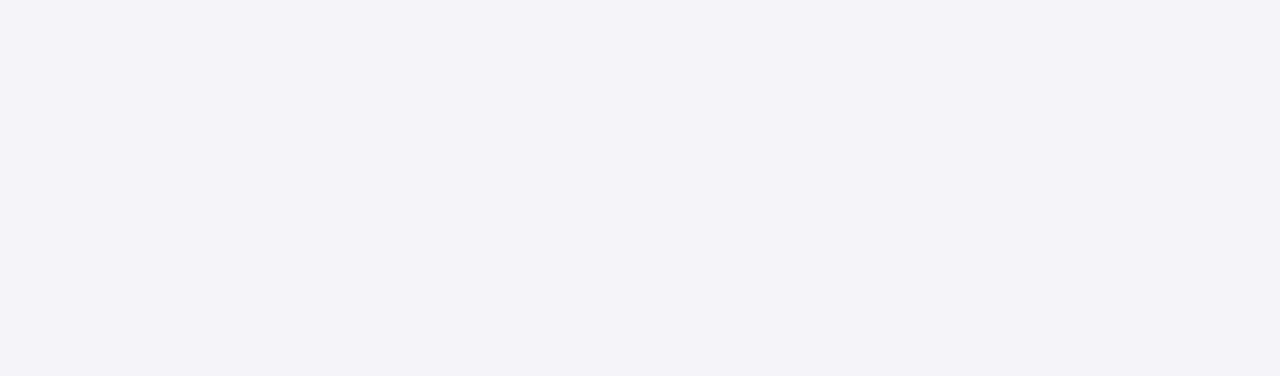
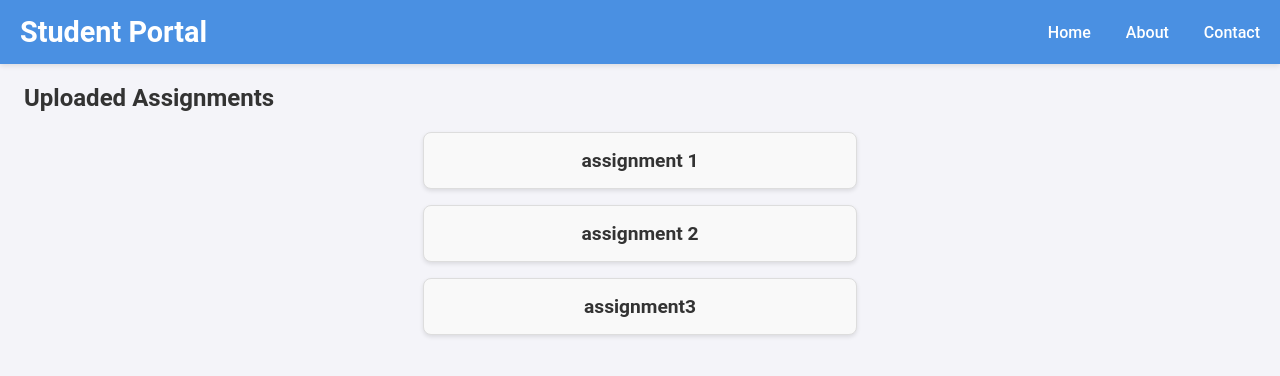
Before and after one commit to 4l0sh/studentPortal, a React (Vite) app in the folder studentportal/: page /student/home in a window 1280 px wide. Before the commit this address had no page. Shown: the top 376 px of the page. Built offline with nearby package versions, Linux system fonts and the light colour scheme.

Commit message:
student home page

```diff
--- a/studentportal/src/App.jsx
+++ b/studentportal/src/App.jsx
@@ -6,6 +6,7 @@ import TeacherSignup from './pages/teacherSignup/teacherSignup';
 import TeacherLogin from './pages/teacherLogin/teacherLogin';
 import TeacherHome from './pages/teacherHome/teacherHome';
 import CreateClass from './pages/createClass/createClass';
+import StudentHome from './pages/studentHome/studentHome';
 import About from './pages/about/about';
 import Contact from './pages/contact/contact';
 import './App.css';
@@ -23,6 +24,7 @@ function App() {
           <Route path='/teacher/home' element={<TeacherHome />} />
           <Route path='/createClass' element={<CreateClass />} />
           <Route path='/contact' element={<Contact />} />
+          <Route path='/student/home' element={<StudentHome />} />
         </Routes>
       </Router>
     </Fragment>
--- /dev/null
+++ b/studentportal/src/pages/studentHome/studentHome.css
@@ -0,0 +1,29 @@
+.studentCard h2 {
+  padding-left: 3vh;
+  text-align: left;
+}
+
+.assignmentCards {
+  display: flex;
+  flex-direction: column;
+  gap: 16px;
+  margin-top: 16px;
+  align-items: center;
+}
+
+.assignmentCard {
+  background-color: #f9f9f9;
+  border: 1px solid #ddd;
+  border-radius: 8px;
+  padding: 16px;
+  width: 80%;
+  max-width: 400px;
+  box-shadow: 0 2px 4px rgba(0, 0, 0, 0.1);
+  text-align: center;
+}
+
+.assignmentCard h3 {
+  margin: 0;
+  font-size: 1.2rem;
+  color: #333;
+}
--- /dev/null
+++ b/studentportal/src/pages/studentHome/studentHome.jsx
@@ -0,0 +1,33 @@
+import { Fragment } from 'react';
+import Navbar from '../../components/navbar';
+import { assignments } from '../teacherHome/teacherHome';
+import './studentHome.css';
+
+const StudentHome = () => {
+  const studentHomeLinks = [
+    { label: 'Home', href: '/student/home' },
+    { label: 'About', href: '/about' },
+    { label: 'Contact', href: '/contact' },
+  ];
+
+  return (
+    <Fragment>
+      <div className='mainContainer'>
+        <Navbar links={studentHomeLinks} />
+        <div className='classCodeInput'></div>
+        <div className='studentCard'>
+          <h2>Uploaded Assignments</h2>
+          <div className='assignmentCards'>
+            {assignments.map((assignment, index) => (
+              <div key={index} className='assignmentCard'>
+                <h3>{assignment.title}</h3>
+              </div>
+            ))}
+          </div>
+        </div>
+      </div>
+    </Fragment>
+  );
+};
+
+export default StudentHome;
--- a/studentportal/src/pages/studentLogin/studentLogin.jsx
+++ b/studentportal/src/pages/studentLogin/studentLogin.jsx
@@ -38,7 +38,7 @@ const TeacherLogin = () => {
         } else {
           M.toast({ html: 'Login Succesfull', classes: 'green' });
           sessionStorage.setItem('token', data.token);
-          navigate('/home');
+          navigate('/student/home');
         }
       });
   };
--- a/studentportal/src/pages/studentSignup/studentSignup.jsx
+++ b/studentportal/src/pages/studentSignup/studentSignup.jsx
@@ -41,7 +41,7 @@ const StudentSignup = () => {
         } else {
           M.toast({ html: 'Signup Succesfull', classes: 'green' });
           sessionStorage.setItem('token', data.token);
-          navigate('/home');
+          navigate('/student/home');
         }
       });
   };
--- a/studentportal/src/pages/teacherHome/teacherHome.jsx
+++ b/studentportal/src/pages/teacherHome/teacherHome.jsx
@@ -4,6 +4,12 @@ import './teacherHome.css';
 import M from 'materialize-css';
 import Navbar from '../../components/navbar';
 import Footer from '../../components/footer';
+
+export const assignments = [
+  { title: 'assignment 1' },
+  { title: 'assignment 2' },
+  { title: 'assignment3' },
+];
 
 const TeacherHome = () => {
   const teacherHomeLinks = [
```
